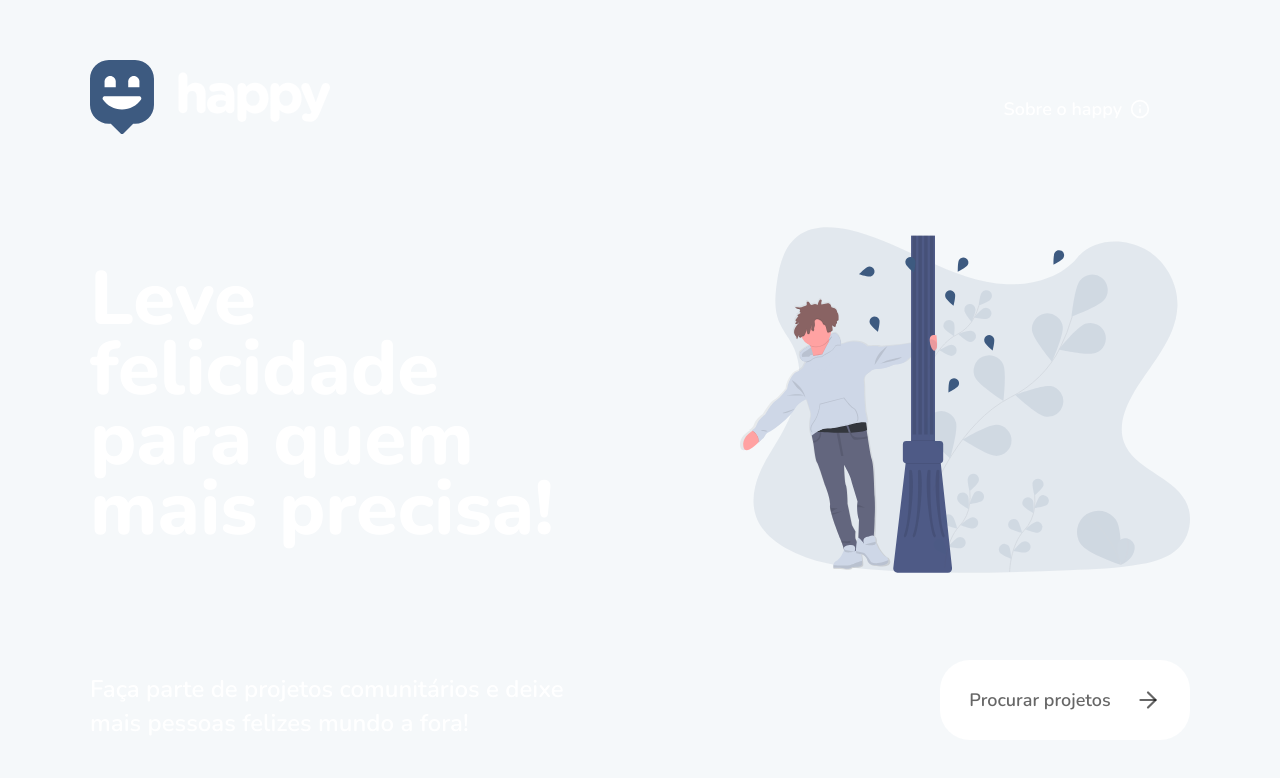
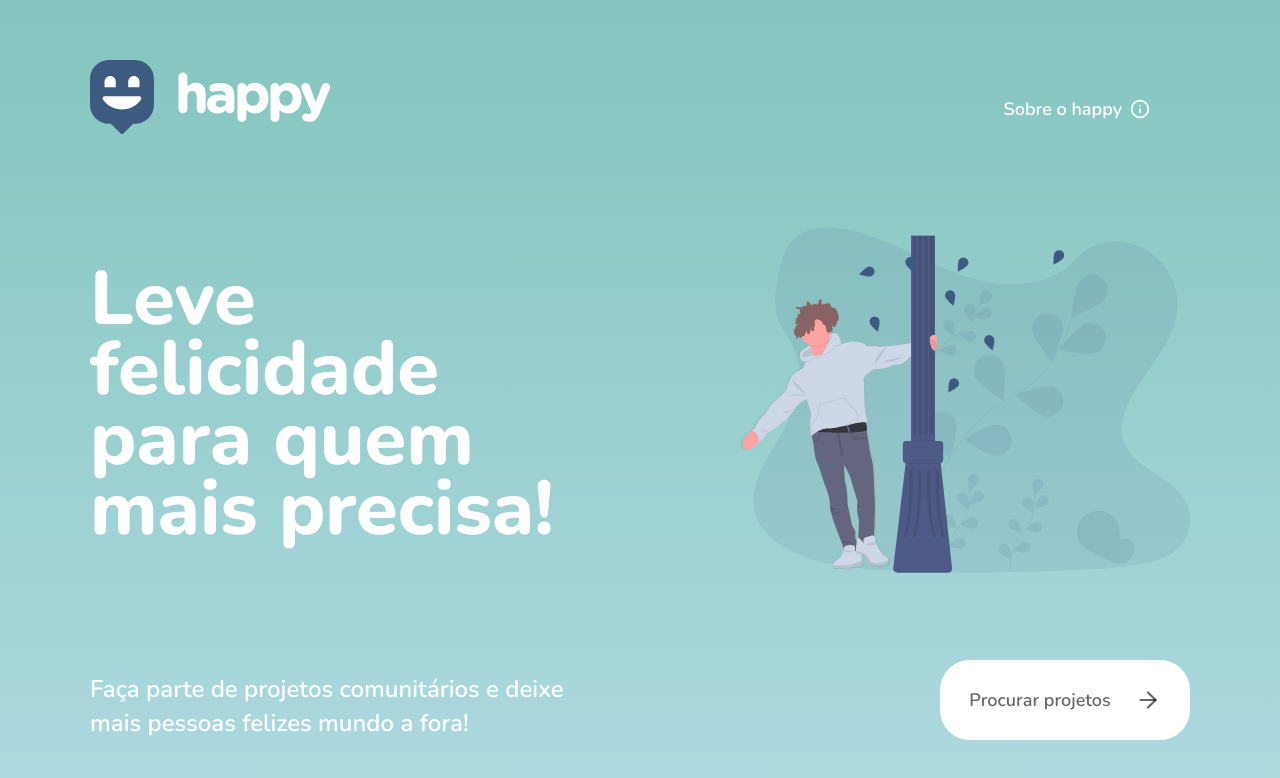
Before and after one commit to juniorklawa/happy, a React (Create React App) app in the folder web/: page / in a window 1280 px wide. Shown: the top 778 px of the page. Built offline with nearby package versions, Linux system fonts and the light colour scheme; the HTML template or start-up script is replaced by a standard one.

Commit message:
Alter background color

```diff
--- a/web/src/pages/Landing/styles.ts
+++ b/web/src/pages/Landing/styles.ts
@@ -9,6 +9,8 @@ export const Container = styled.div`
   display: flex;
   align-items: center;
   justify-content: center;
+
+  background: linear-gradient(#83c5be, #aed9e0);
 `;
 
 export const Content = styled.div`
```
